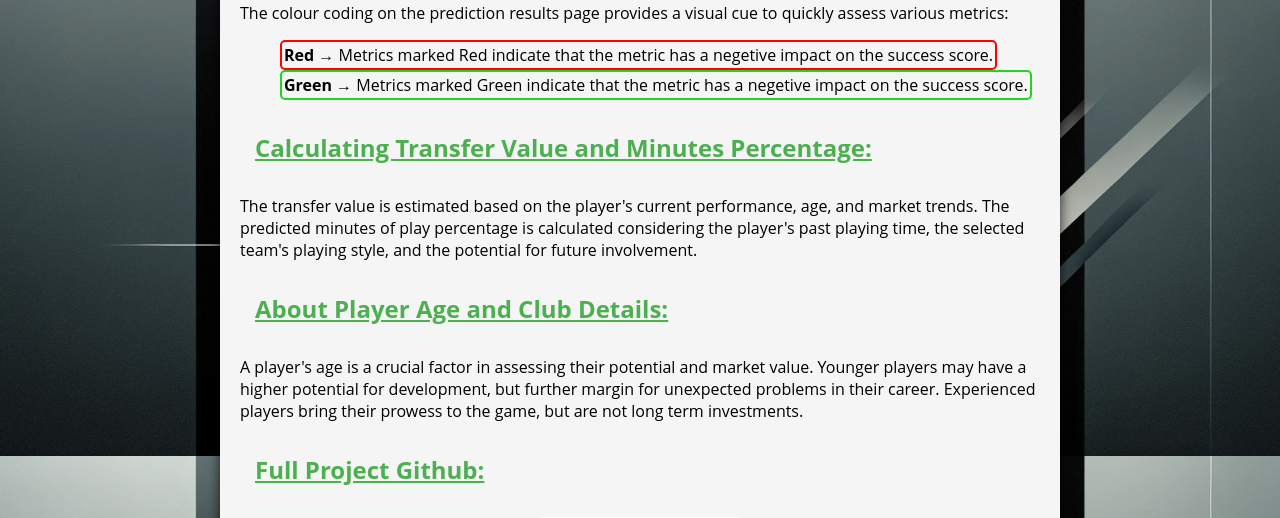
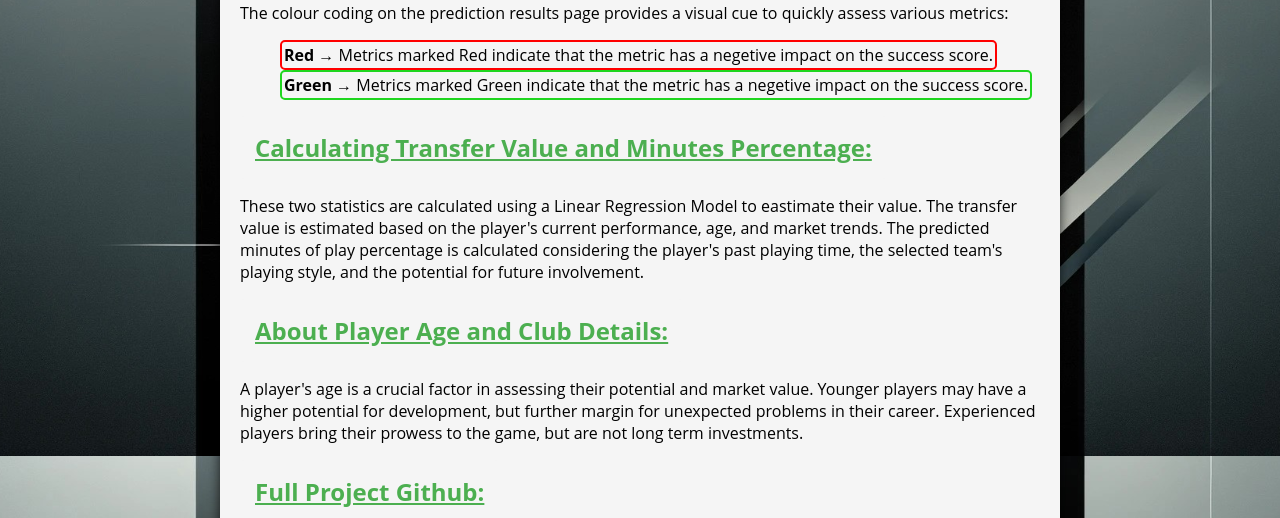
Before and after one commit to ros6ucc/Using-Machine-Learning-to-Predict-Successful-Football-Transfers, a Flask app: page /about in a window 1280 px wide. Shown: the part 344-862 px from the top of the page. Run offline with Flask 3, Linux system fonts and the light colour scheme; parts of the project's set-up code (start-up, migrations or seed data) failed here and were passed over.

Commit message:
Add files via upload

```diff
--- a/app/templates/about.html
+++ b/app/templates/about.html
@@ -31,7 +31,7 @@
 
         <h2>Calculating Transfer Value and Minutes Percentage:</h2>
         <p>
-            The transfer value is estimated based on the player's current performance, age, and market trends. The predicted minutes of play percentage is calculated considering the player's past playing time, the selected team's playing style, and the potential for future involvement.
+            These two statistics are calculated using a Linear Regression Model to eastimate their value. The transfer value is estimated based on the player's current performance, age, and market trends. The predicted minutes of play percentage is calculated considering the player's past playing time, the selected team's playing style, and the potential for future involvement.
         </p>
 
         <h2>About Player Age and Club Details:</h2>
```
